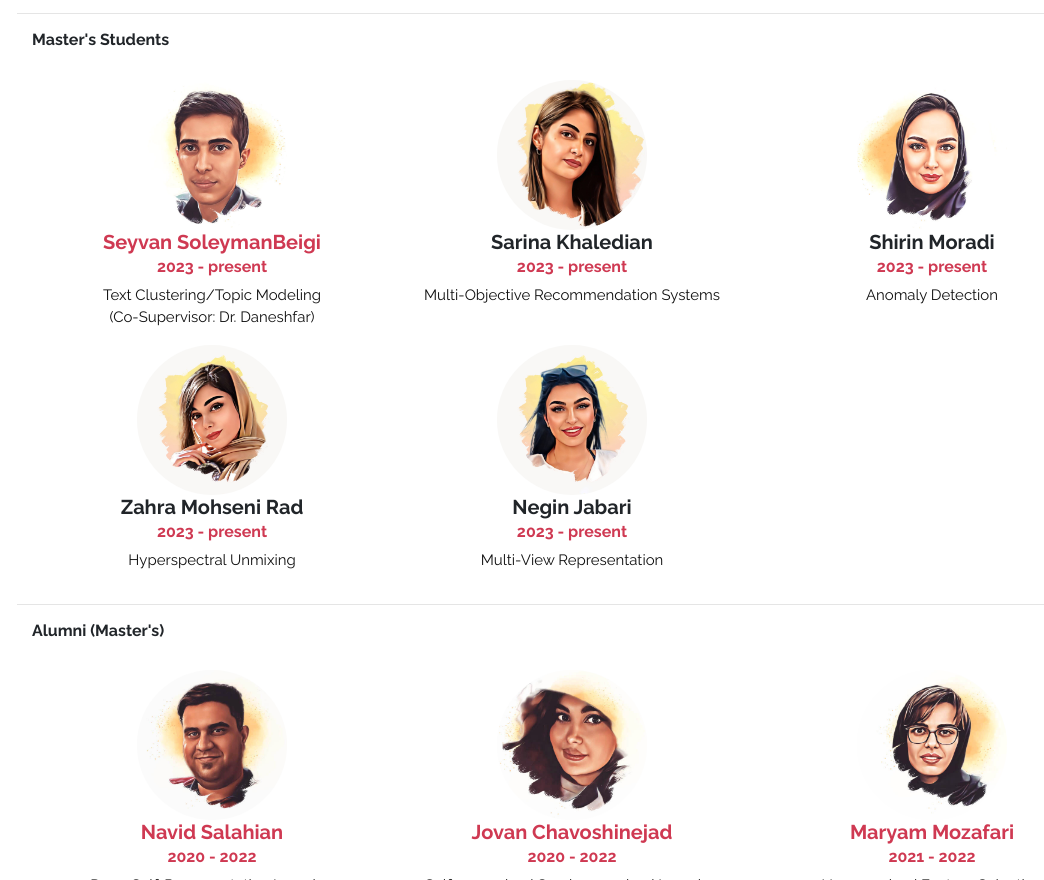
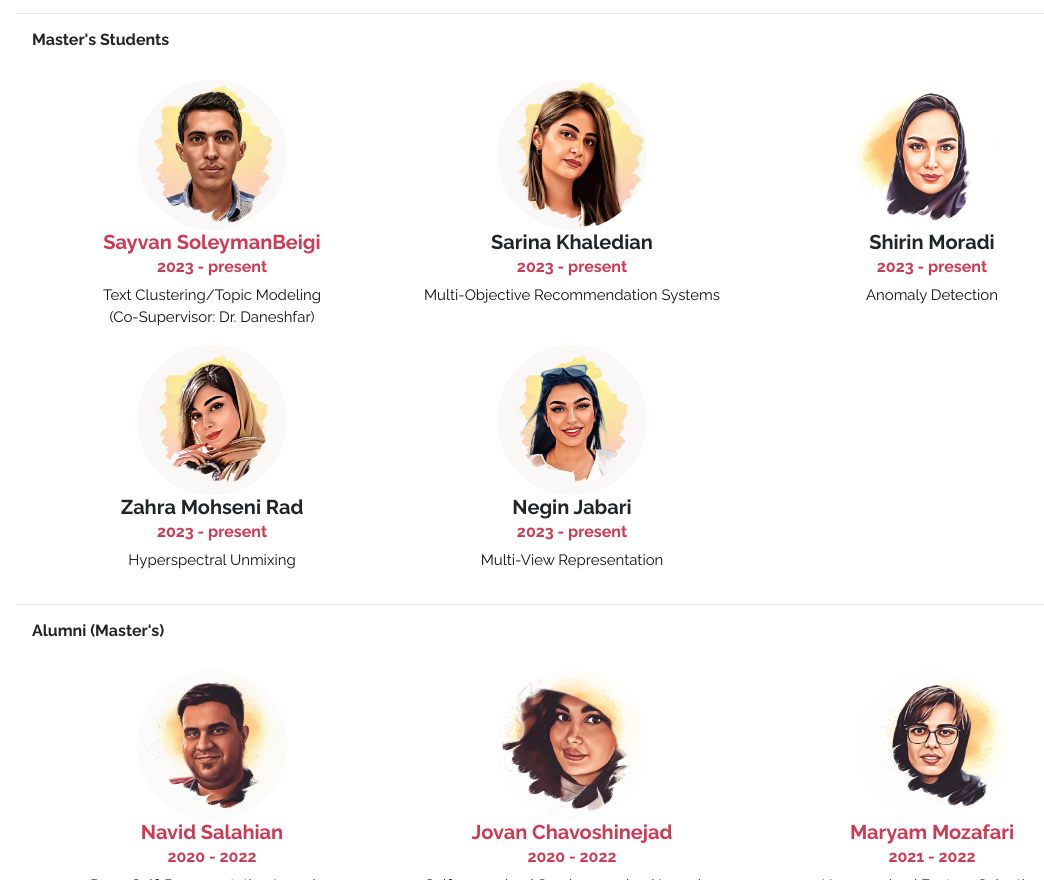
Before and after one commit to AMLteams/amlteams.github.io, a plain HTML site: page index.html in a window 1280 px wide. Shown: the part 2480-3360 px from the top of the page, without its empty margins (68-1112 px from the left). Drawn offline with Linux system fonts and the light colour scheme; a script that the page names is missing.

Commit message:
Update index.html

```diff
--- a/index.html
+++ b/index.html
@@ -317,11 +317,11 @@
                                 </div>
                             </div> -->
                             <div class="textmonial-item">
-                                <img src="assets/imgs/seyvan.jpg" class="avatar" >
+                                <img src="assets/imgs/saywan.jpg" class="avatar" >
                                 <div style="width: 100%;">
                                     <center>
                                         <a href="https://scholar.google.com/citations?user=8uql40MAAAAJ&hl=en" target="_blank">
-                                            <h5 class="name">Seyvan SoleymanBeigi</h5>
+                                            <h5 class="name">Sayvan SoleymanBeigi</h5>
                                         </a>
                                         <h6 class="text-primary">2023 - present</h6>
                                         <p>Text Clustering/Topic Modeling</br>(Co-Supervisor: Dr. Daneshfar)</p>
```
